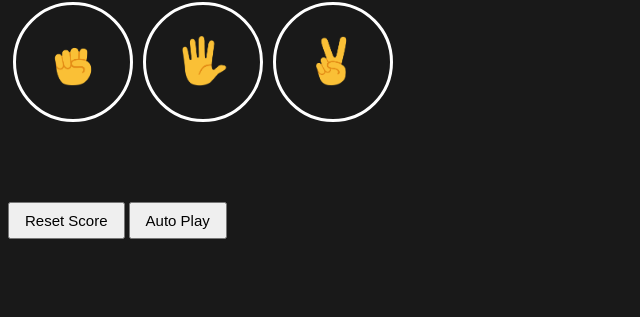
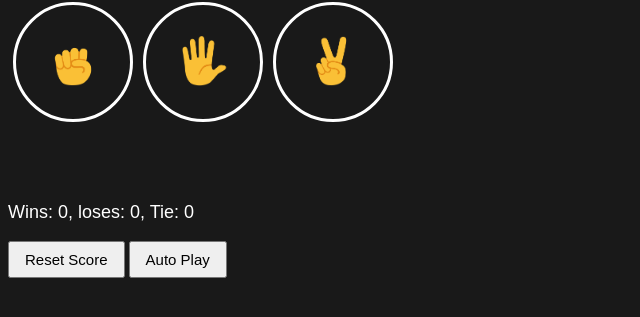
Before and after one commit to JoffreyxD/rock-paper-scissor, a plain HTML site: page index.html in a window 1280 px wide. Shown: the part 61-378 px from the top of the page, without its empty margins (0-640 px from the left). Drawn offline with Linux system fonts and the light colour scheme; files that its build step writes are made by us from their sources.

Commit message:
Update index.html

```diff
--- a/index.html
+++ b/index.html
@@ -2,7 +2,7 @@
 <html>
   <head>
     <title>Rock Paper Scissors</title>
-   <link rel="stylesheet" href="styles/12-rock-paper-scissors.css">
+   <link rel="stylesheet" href="12-rock-paper-scissors.css">
 
   </head>
   <body>
@@ -29,7 +29,7 @@
     <button class="auto-play-button js-auto-play-button"
     ">Auto Play</button>
 
-    <script src="scripts/12-rock-paper-scissor.js">
+    <script src="12-rock-paper-scissor.js">
 
 
     </script>
```
